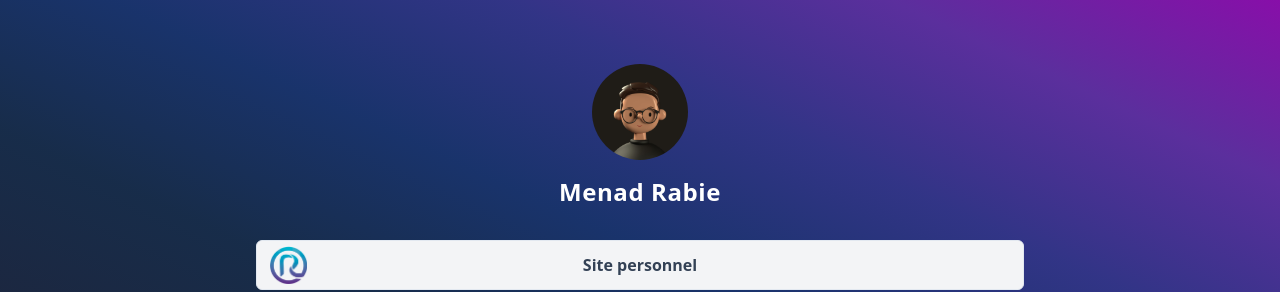
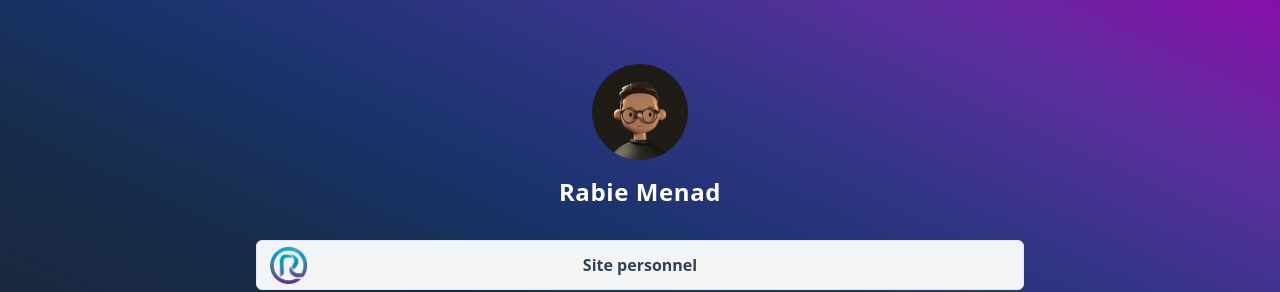
Before and after one commit to mena0018/Linktree-Clone, a Next.js app: page / in a window 1280 px wide. Shown: the top 292 px of the page. Built offline with nearby package versions, Linux system fonts and the light colour scheme.

Commit message:
Changement of the name position for SEO

```diff
--- a/src/data/index.ts
+++ b/src/data/index.ts
@@ -10,7 +10,7 @@ import Discord from '/public/images/icon/discord.svg';
 import Github from '/public/images/icon/github.svg';
 
 export const data = {
-  name: 'Menad Rabie',
+  name: 'Rabie Menad',
   avatar: Profil,
   links: [
     {
```
Also changed, not shown: 1 other file (tests, documents, lock files or other folders).
